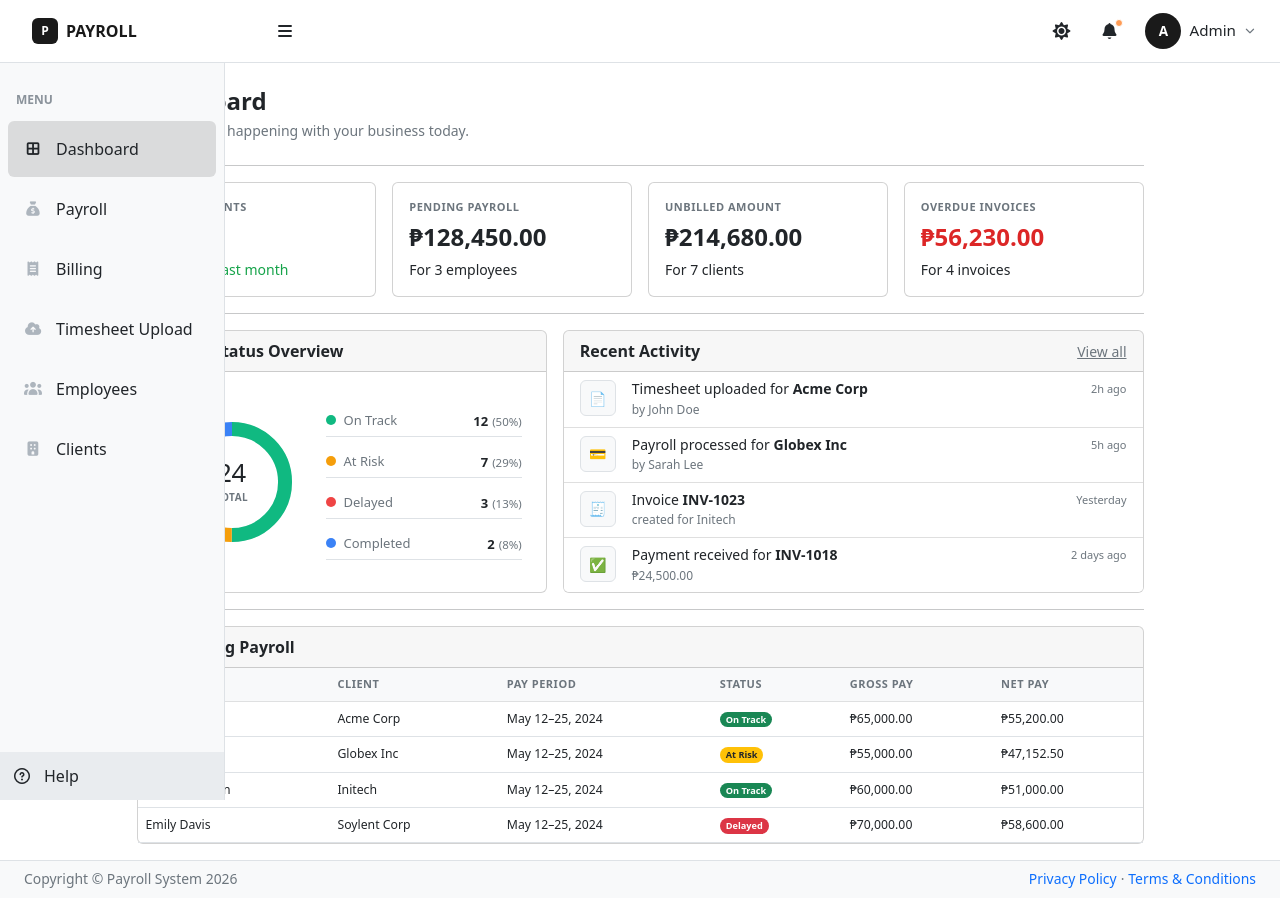
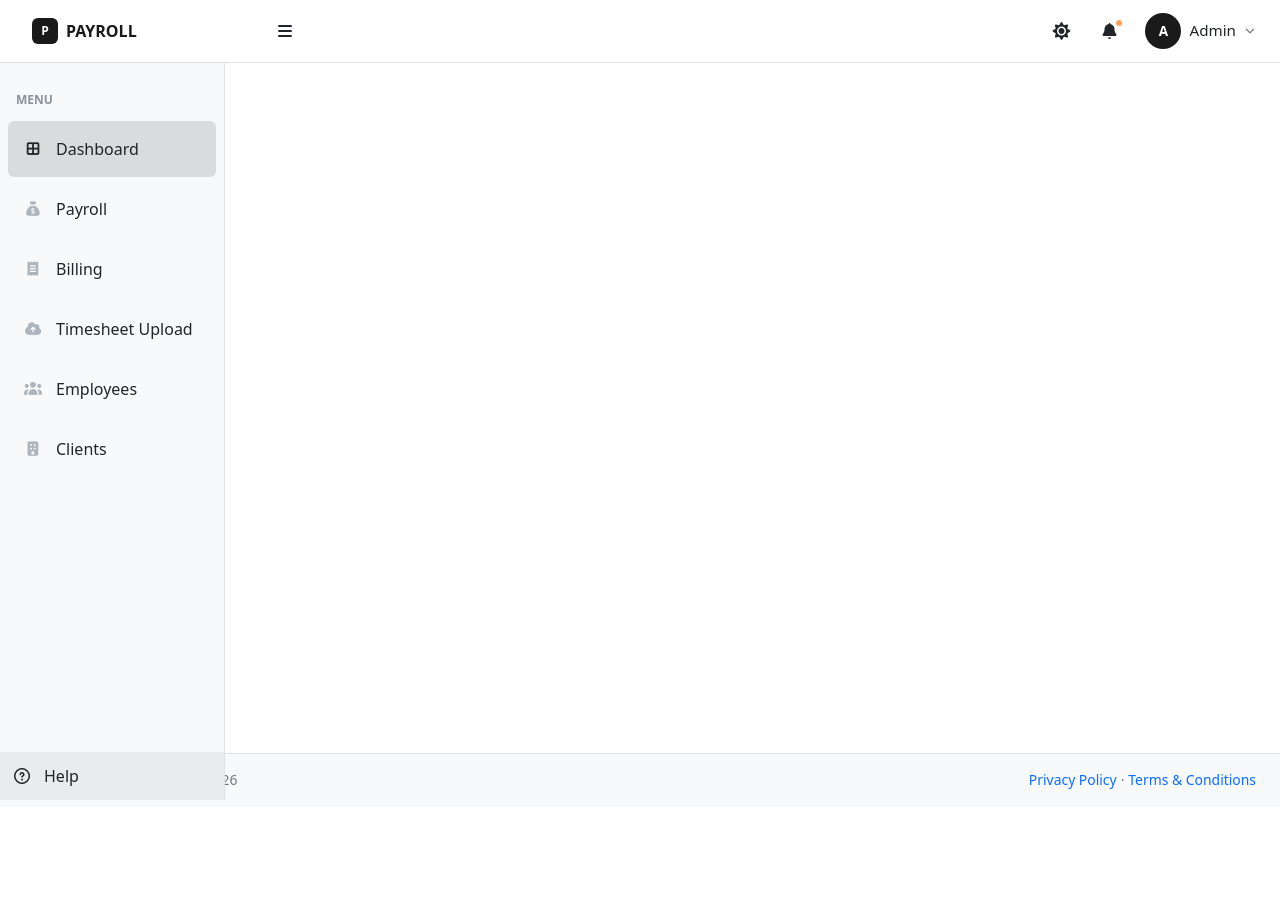
Before and after one commit to melchie04/payroll-system, a React (Vite) app in the folder frontend/: page / in a window 1280 px wide. After the commit the page ends 807 px from the top, so only its background shows below. Built offline with nearby package versions, Linux system fonts and the light colour scheme.

Commit message:
Update: Footer

```diff
--- a/frontend/src/App.jsx
+++ b/frontend/src/App.jsx
@@ -37,7 +37,8 @@ export default function App() {
       </Route>
 
       <Route element={<DashboardLayout />}>
-        <Route path="/" element={<Dashboard />} />
+        <Route path="/" element={<></>} />
+        {/* <Route path="/" element={<Dashboard />} />
         <Route path="/payroll" element={<Payroll />} />
         <Route path="/billing" element={<Billing />} />
         <Route path="/timesheet" element={<Timesheet />} />
@@ -55,7 +56,7 @@ export default function App() {
         <Route path="/notifications" element={<Notifications />} />
         <Route path="/settings" element={<Settings />} />
         <Route path="/profile" element={<MyProfile />} />
-        <Route path="/activity-log" element={<ActivityLog />} />
+        <Route path="/activity-log" element={<ActivityLog />} /> */}
       </Route>
 
       {/* Error pages */}
--- a/frontend/src/components/Footer.jsx
+++ b/frontend/src/components/Footer.jsx
@@ -1,6 +1,6 @@
 export default function Footer() {
   return (
-    <footer className="py-2 bg-light mt-auto border-top">
+    <footer className="py-3 bg-light mt-auto border-top">
       <div className="container-fluid px-4">
         <div
           className="d-flex flex-column flex-sm-row align-items-center justify-content-between gap-1 text-center text-sm-start"
```
